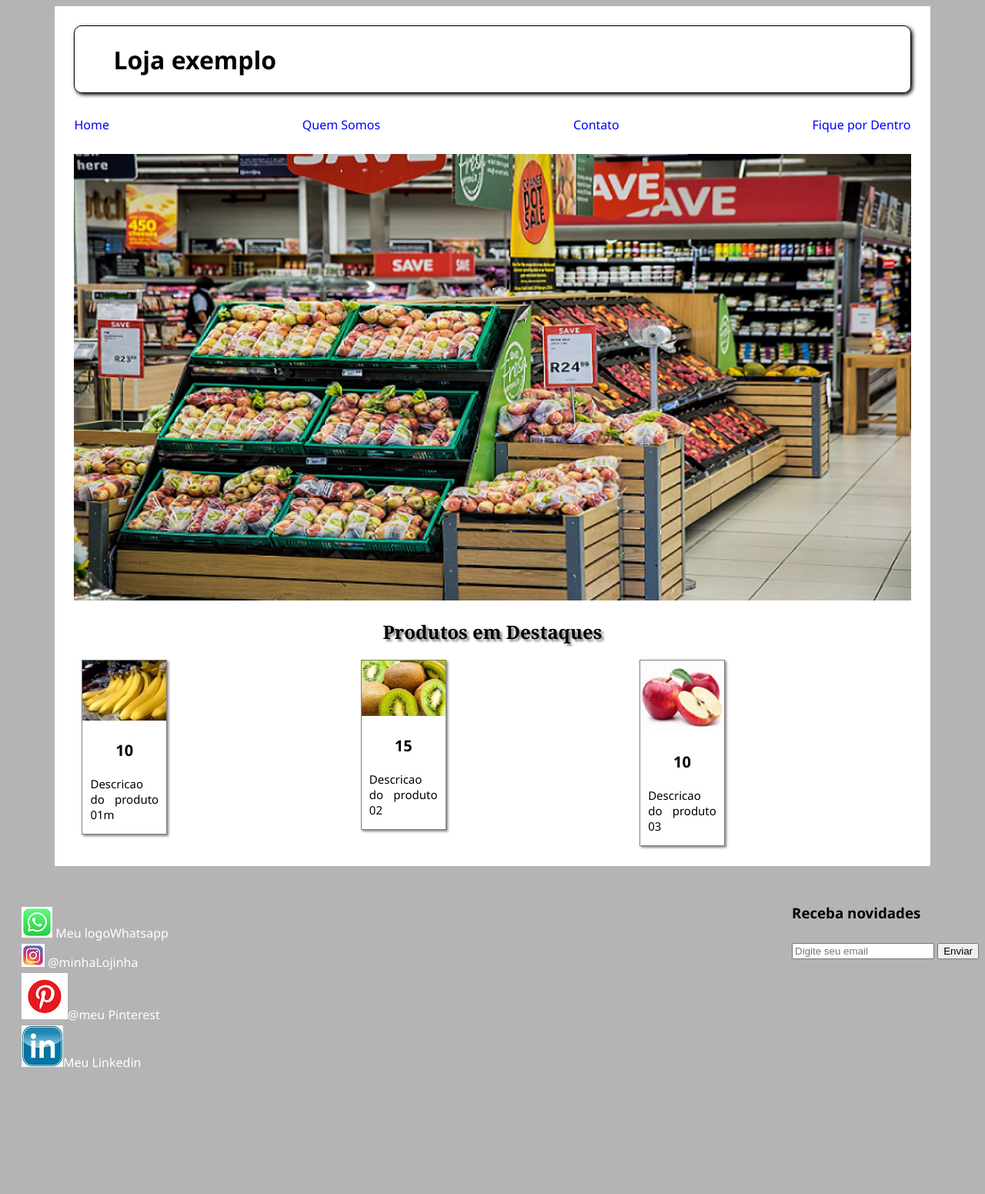
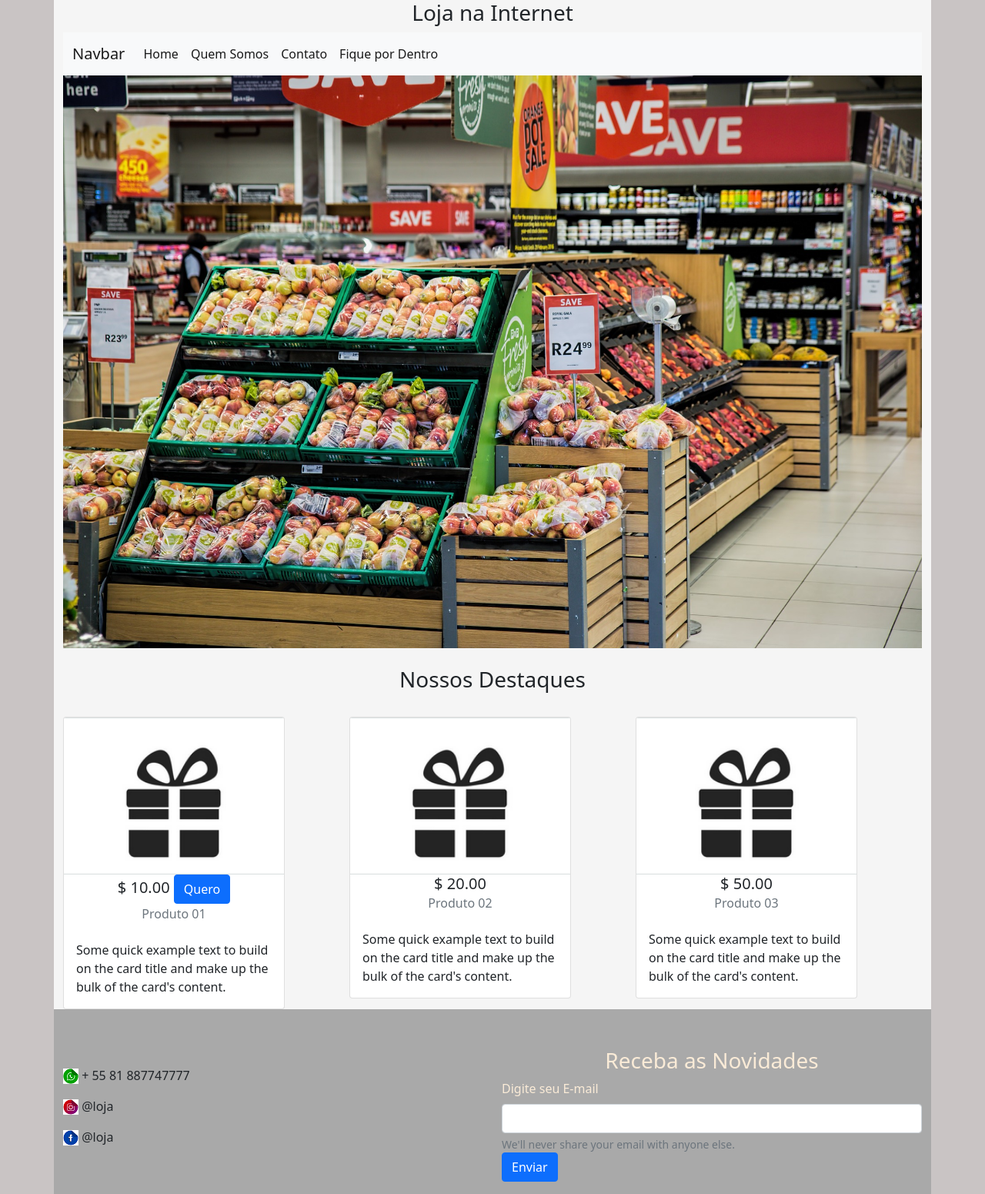
Before and after one commit to galvaomaster/html-css-bs, a plain HTML site: page index.html in a window 1280 px wide. Shown: the whole page at 77% size. Before the commit the page ends 1452 px from the top, so only its background shows below. Drawn offline with nearby package versions, Linux system fonts and the light colour scheme.

Commit message:
Adicionao bootstrap na pagina

```diff
--- a/estilo.css
+++ b/estilo.css
@@ -114,3 +114,13 @@ a{
 #email{
     color: black ;
 }
+
+h1{
+    animation-name: mudacor;
+    animation-duration: 5s;
+}
+
+@keyframes mudacor {
+    from {color: red;}
+    to {color: yellow;}
+}
--- /dev/null
+++ b/estiloNew.css
@@ -0,0 +1,27 @@
+body{
+    background-color: rgb(201, 196, 196);
+}
+
+
+.container{
+    background-color: whitesmoke;
+}
+
+#imagemLoja{
+    width: 100%;
+}
+
+h3{
+    text-align: center;
+}
+h5,h6{
+    text-align: center;
+}
+#rodape{
+    padding-top: 50px;
+    background-color: darkgray;
+}
+
+#receba{
+    color: antiquewhite;
+}
--- a/index.html
+++ b/index.html
@@ -1,69 +1,157 @@
 <!DOCTYPE html>
-<html>
+<html lang="en">
 
 <head>
-    <title>..: Loja On The Line :.. </title>
-    <link rel="stylesheet" href="estilo.css" />
+    <link href="https://cdn.jsdelivr.net/npm/bootstrap@5.0.2/dist/css/bootstrap.min.css" rel="stylesheet"
+        integrity="sha384-EVSTQN3/azprG1Anm3QDgpJLIm9Nao0Yz1ztcQTwFspd3yD65VohhpuuCOmLASjC" crossorigin="anonymous">
+    <meta charset="UTF-8">
+    <meta http-equiv="X-UA-Compatible" content="IE=edge">
+    <meta name="viewport" content="width=device-width, initial-scale=1.0">
+    <title>Boot Strap</title>
+    <link rel="stylesheet" href="estiloNew.css">
 </head>
 
 <body>
-    <div id="conteudo">
-        <div id="cabecalho">
-            <h1>Loja exemplo</h1>
+    <div class="container">
+        <div class="row">
+            <div class="col-md-12">
+                <h3> Loja na Internet </h3>
+            </div>
+        </div>
+        <nav class="navbar navbar-expand-lg navbar-light bg-light">
+            <div class="container-fluid">
+                <a class="navbar-brand" href="#">Navbar</a>
+                <button class="navbar-toggler" type="button" data-bs-toggle="collapse"
+                    data-bs-target="#navbarSupportedContent" aria-controls="navbarSupportedContent"
+                    aria-expanded="false" aria-label="Toggle navigation">
+                    <span class="navbar-toggler-icon"></span>
+                </button>
+                <div class="collapse navbar-collapse" id="navbarSupportedContent">
+                    <ul class="navbar-nav me-auto mb-2 mb-lg-0">
+                        <li class="nav-item">
+                            <a class="nav-link active" aria-current="page" href="#">Home</a>
+                        </li>
+                        <li class="nav-item">
+                            <a class="nav-link active" aria-current="page" href="#">Quem Somos </a>
+                        </li>
+                        <li class="nav-item">
+                            <a class="nav-link active" aria-current="page" href="#">Contato</a>
+                        </li>
+                        <li class="nav-item">
+                            <a class="nav-link active" aria-current="page" href="#">Fique por Dentro</a>
+                        </li>
 
+                    </ul>
+
+                </div>
+
+            </div>
+        </nav>
+        <div class="row">
+            <div class="col-md-12">
+                <img id="imagemLoja" src="img/grocery-1.png">
+            </div>
         </div>
-        <div id="navbar">
-            <div> <a href="index.html"> Home </a></div>
-            <div> <a href="quemsomos.html">Quem Somos </a></div>
-            <div> <a href="contatos.html"> Contato </a></div>
-            <div> <a href="blog.html"> Fique por Dentro </a> </div>
+        <div class="row" id="titulosDestaques">
+            <div class="col-md-12">
+                <br>
+                <h3>Nossos Destaques</h3>
+                <br>
+            </div>
 
-        </div>
-        <div id="imagemGeral">
-            <img id="imgLoja" src="img/grocery-2.png" alt="">
-
-        </div>
-        <div id="tituloDestaque">
-            <h2>Produtos em Destaques</h2>
+            <div class="row">
+                <div class="col-md-4">
+                    <div class="card" style="width: 18rem;">
+                        <img src="img/gift1.png" class="card-img-top" alt="...">
+                        <h5 class="card-title">$ 10.00  <button type="button" class="btn btn-primary" data-bs-toggle="modal" data-bs-target="#exampleModal">
+                            Quero
+                            </button>
+                        </h5>
+                        <h6 class="card-subtitle mb-2 text-muted">Produto 01</h6>
+                        <div class="card-body">
+                            <p class="card-text">Some quick example text to build on the card title and make up the bulk
+                                of the card's content.</p>
+                        </div>
+                    </div>
+                </div>
+                <div class="col-md-4">
+                    <div class="card" style="width: 18rem;">
+                        <img src="img/gift1.png" class="card-img-top" alt="...">
+                        <h5 class="card-title">$ 20.00 </h5>
+                        <h6 class="card-subtitle mb-2 text-muted">Produto 02</h6>
+                        <div class="card-body">
+                            <p class="card-text">Some quick example text to build on the card title and make up the bulk
+                                of the card's content.</p>
+                        </div>
+                    </div>
+                </div>
+                <div class="col-md-4">
+                    <div class="card" style="width: 18rem;">
+                        <img src="img/gift1.png" class="card-img-top" alt="...">
+                        <h5 class="card-title">$ 50.00 </h5>
+                        <h6 class="card-subtitle mb-2 text-muted">Produto 03</h6>
+                        <div class="card-body">
+                            <p class="card-text">Some quick example text to build on the card title and make up the bulk
+                                of the card's content.</p>
+                        </div>
+                    </div>
+                </div>
+            </div>
 
         </div>
 
-        <div id="produtos">
-            <div class="produtoDestaque">
-                <img class="imgDestaque" src="img/banana.jpg"   alt="">
-                <h3 class="precoProduto" >10</h3>
-                <p class="descricaoProduto">Descricao do produto 01m</p>
+        <div class="row" id="rodape">
+            <div class="col-md-6">
+                <br>
+                <p><img src="img/whatsapp_109861.png" alt=""> + 55 81 887747777 </p>
+                <p><img src="img/instagam_109863.png" alt=""> @loja  </p>
+                <p><img src="img/facebook_109862.png" alt=""> @loja </p>
+            </div>
+            <div class="col-md-6" id="receba">
+                <h3>Receba as Novidades</h3>
+                <form>
+                    <div class="mb-3">
+                        <label for="exampleInputEmail1" class="form-label">Digite seu E-mail</label>
+                        <input type="email" class="form-control" id="exampleInputEmail1" aria-describedby="emailHelp">
+                        <div id="emailHelp" class="form-text">We'll never share your email with anyone else.</div>
+                        <button type="submit" class="btn btn-primary">Enviar</button>
+                      </div>
+                </form>
 
             </div>
-            <div class="produtoDestaque">
-                <img class="imgDestaque" src="img/Kiwi.jpg"  alt="">
-                <h3 class="precoProduto">15</h3>
-                <p class="descricaoProduto">Descricao do produto 02</p>
-            </div>
-            <div class="produtoDestaque">
-            <img class="imgDestaque" src="img/maca.png" alt="">
-                <h3 class="precoProduto">10</h3>
-                <p class="descricaoProduto">Descricao do produto 03</p>
-            </div>
-            <div>
+        </div>
 
+        <!--  Inicio Modal do Produto 01 -->
+
+            <div class="modal fade" id="exampleModal" tabindex="-1" aria-labelledby="exampleModalLabel" aria-hidden="true">
+                <div class="modal-dialog">
+                    <div class="modal-content">
+                        <div class="modal-header">
+                            <h5 class="modal-title" id="exampleModalLabel">Produto 01</h5>
+                            <button type="button" class="btn-close" data-bs-dismiss="modal" aria-label="Close"></button>
+                        </div>
+                        <div  class="modal-body">
+                            <h3> <img src="img/instagam_109863.png" alt=""> Produto 01</h3>
+                            <p> Descrição: </p>
+                            <p> Preço: 10x sem juros </p>
+                        </div>
+                        <div class="modal-footer">
+                            <button type="button" class="btn btn-secondary" data-bs-dismiss="modal">Quero Nem ! </button>
+                            <button type="button" class="btn btn-primary">Quero </button>
+                        </div>
+                    </div>
+                </div>
             </div>
 
-        </div>
+
+        <!--  Fim Modal do Produto 01 -->
+
     </div>
-    <div id="rodape">
-        <div id="redeSociais">
-            <div class="rede"> <img src="img/logoWhatsapp.png" alt="" /> Meu logoWhatsapp </div>
-            <div class="rede"> <img src="img/iconeInstagram.png" alt=""  /> @minhaLojinha </div>
-            <div class="rede"> <img src="img/iconePinterest.png" alt="" />@meu Pinterest </div>
-            <div class="rede"> <img src="img/iconeLinkedin.jpg" alt="" />Meu Linkedin  </div>
-        </div>
-        <div id="email">
-            <h3 id="receba" > Receba novidades</h3>
-            <input type="email" id="email" placeholder="Digite seu email">
-            <button id="button">Enviar</button>
-        </div>
-    </div>
+
+
+    <script src="https://cdn.jsdelivr.net/npm/bootstrap@5.0.2/dist/js/bootstrap.bundle.min.js"
+        integrity="sha384-MrcW6ZMFYlzcLA8Nl+NtUVF0sA7MsXsP1UyJoMp4YLEuNSfAP+JcXn/tWtIaxVXM"
+        crossorigin="anonymous"></script>
 
 </body>
 
```
Also changed, not shown: index_old.html (added, +70 -0 lines), img/Kiwi.jpg (deleted), img/banana.jpg (deleted), img/facebook_109862.png (added), img/gift1.png (added), img/gift2.png (added), img/gift3.png (added), img/grocery-2.png (deleted), img/grocery3.jpg (deleted), img/iconeInstagram.png (deleted), img/iconeLinkedin.jpg (deleted), img/iconePinterest.png (deleted), img/instagam_109863.png (added), img/logoWhatsapp.png (deleted), 2 more files.
